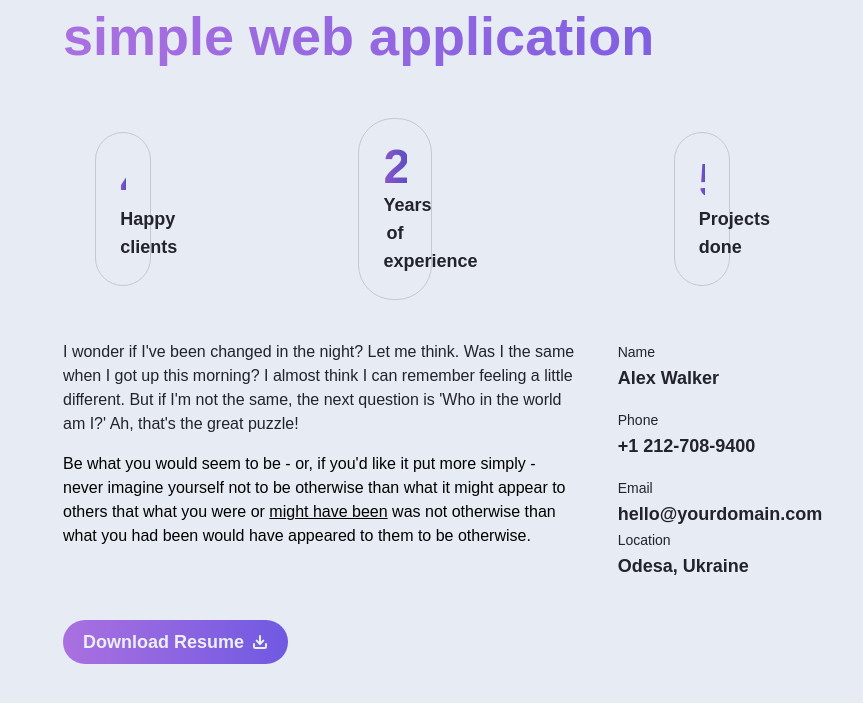
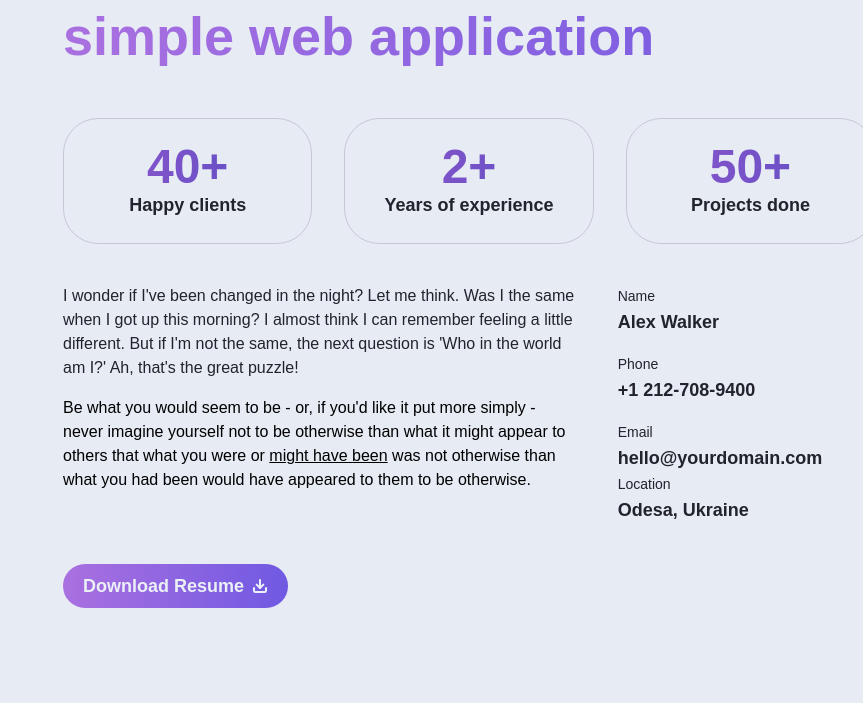
Before and after one commit to phongit-kha/design-to-code, a Next.js app: page / in a window 1280 px wide. Shown: the part 2268-2971 px from the top of the page, without its empty margins (417-1280 px from the left). Built offline with nearby package versions, Linux system fonts and the light colour scheme.

Commit message:
refactor: rewrite fadeIn components behavior

```diff
--- a/src/components/AboutMeSection.tsx
+++ b/src/components/AboutMeSection.tsx
@@ -26,35 +26,33 @@ export function AboutMe({
       <div className="py-12">
         {/* Stats Section */}
         <div className="mb-10 flex flex-col items-center justify-around gap-8 lg:flex-row">
-          <FadeInAnimation>
-            <div className="w-full rounded-md border-[0.5px] border-t-opp-medium p-6 text-center lg:w-1/3">
+          <FadeInAnimation className="w-full rounded-md border-[0.5px] border-t-opp-medium p-6 text-center">
             <p className="bg-gradient-to-r from-t-accent to-t-secondary bg-clip-text text-5xl font-bold text-transparent">
               40+
             </p>
-              <p className="text-lg font-semibold text-t-bright">
-                Happy clients
-              </p>
-            </div>
+            <p className="text-lg font-semibold text-t-bright">Happy clients</p>
           </FadeInAnimation>
-          <FadeInAnimation index={2}>
-            <div className="w-full rounded-md border-[0.5px] border-t-opp-medium p-6 text-center lg:w-1/3">
+
+          <FadeInAnimation
+            index={2}
+            className="w-full rounded-md border-[0.5px] border-t-opp-medium p-6 text-center"
+          >
             <p className="bg-gradient-to-r from-t-accent to-t-secondary bg-clip-text text-5xl font-bold text-transparent">
               2+
             </p>
             <p className="text-lg font-semibold text-t-bright">
               Years of experience
             </p>
-            </div>
           </FadeInAnimation>
-          <FadeInAnimation index={3}>
-            <div className="w-full rounded-md border-[0.5px] border-t-opp-medium p-6 text-center lg:w-1/3">
+
+          <FadeInAnimation
+            index={3}
+            className="w-full rounded-md border-[0.5px] border-t-opp-medium p-6 text-center"
+          >
             <p className="bg-gradient-to-r from-t-accent to-t-secondary bg-clip-text text-5xl font-bold text-transparent">
               50+
             </p>
-              <p className="text-lg font-semibold text-t-bright">
-                Projects done
-              </p>
-            </div>
+            <p className="text-lg font-semibold text-t-bright">Projects done</p>
           </FadeInAnimation>
         </div>
 
@@ -118,21 +116,23 @@ export function AboutMe({
         </div>
 
         {/* Download CV Button */}
-        <FadeInAnimation>
-          <div className="mt-10 text-center">
+
+        <FadeInAnimation className="mt-10 text-center">
           <Link
             href="project"
             className="flex w-full items-center justify-center gap-2 rounded-md bg-gradient-to-r from-accent to-secondary px-5 py-2 text-lg font-bold text-t-opp-bright transition-transform duration-300 hover:scale-105 focus-visible:scale-105 lg:w-fit"
           >
             Download Resume <Download className="size-4 stroke-[3px]" />
           </Link>
-          </div>
         </FadeInAnimation>
       </div>
       <div className="grid grid-cols-1 gap-8 text-t-bright lg:grid-cols-2 lg:py-12">
         {/* Frontend Development Card */}
-        <FadeInAnimation index={1}>
-          <div className="h-[620px] space-y-4 rounded-2xl border border-t-opp-medium p-6">
+
+        <FadeInAnimation
+          index={1}
+          className="h-[620px] space-y-4 rounded-2xl border border-t-opp-medium p-6"
+        >
           <h4 className="text-2xl font-semibold text-t-bright">
             Frontend development
           </h4>
@@ -158,12 +158,14 @@ export function AboutMe({
             alt="Frontend Development"
             className="w-full rounded-md"
           />
-          </div>
         </FadeInAnimation>
 
         {/* Digital Art and Graphic Design Card */}
-        <FadeInAnimation index={3}>
-          <div className="h-[620px] space-y-4 rounded-2xl border border-t-opp-medium p-6">
+
+        <FadeInAnimation
+          index={3}
+          className="h-[620px] space-y-4 rounded-2xl border border-t-opp-medium p-6"
+        >
           <h4 className="text-2xl font-semibold text-t-bright">
             Digital art and graphic design
           </h4>
@@ -190,12 +192,14 @@ export function AboutMe({
             alt="Graphic Design"
             className="w-full rounded-md"
           />
-          </div>
         </FadeInAnimation>
 
         {/* SEO/Digital Marketing Solutions Card */}
-        <FadeInAnimation index={5}>
-          <div className="h-[620px] space-y-4 rounded-2xl border border-t-opp-medium p-6">
+
+        <FadeInAnimation
+          index={5}
+          className="h-[620px] space-y-4 rounded-2xl border border-t-opp-medium p-6"
+        >
           <h4 className="text-2xl font-semibold text-t-bright">
             SEO/Digital marketing solutions
           </h4>
@@ -222,12 +226,13 @@ export function AboutMe({
             alt="Marketing Solutions"
             className="w-full rounded-md"
           />
-          </div>
         </FadeInAnimation>
 
         {/* Brand Identity Card */}
-        <FadeInAnimation index={7}>
-          <div className="h-[620px] space-y-4 rounded-2xl border border-t-opp-medium p-6">
+        <FadeInAnimation
+          index={7}
+          className="h-[620px] space-y-4 rounded-2xl border border-t-opp-medium p-6"
+        >
           <h4 className="text-2xl font-semibold text-t-bright">
             Brand identity
           </h4>
@@ -254,7 +259,6 @@ export function AboutMe({
             alt="Brand Identity"
             className="w-full rounded-md"
           />
-          </div>
         </FadeInAnimation>
       </div>
     </div>
--- a/src/components/ContactSection.tsx
+++ b/src/components/ContactSection.tsx
@@ -95,27 +95,27 @@ export function ContactSection({
       <div className="space-y-12 text-t-bright lg:py-12">
         {/* Social Media Icons */}
         <div className="grid grid-cols-2 justify-items-center gap-6 sm:grid-cols-3 md:grid-cols-5">
-          <FadeInAnimation>
+          <FadeInAnimation className="w-full">
             <button className="flex aspect-[4/3] w-full items-center justify-center rounded-md border border-t-opp-medium text-t-placeholder transition-all duration-300 hover:scale-105 hover:border-base-opp hover:text-base-opp focus-visible:scale-105 focus-visible:border-base-opp focus-visible:text-base-opp">
               <Facebook className="size-12" />
             </button>
           </FadeInAnimation>
-          <FadeInAnimation index={3}>
+          <FadeInAnimation index={3} className="w-full">
             <button className="flex aspect-[4/3] w-full items-center justify-center rounded-md border border-t-opp-medium text-t-placeholder transition-all duration-300 hover:scale-105 hover:border-base-opp hover:text-base-opp focus-visible:scale-105 focus-visible:border-base-opp focus-visible:text-base-opp">
               <Mail className="size-12" />
             </button>
           </FadeInAnimation>
-          <FadeInAnimation index={5}>
+          <FadeInAnimation index={5} className="w-full">
             <button className="flex aspect-[4/3] w-full items-center justify-center rounded-md border border-t-opp-medium text-t-placeholder transition-all duration-300 hover:scale-105 hover:border-base-opp hover:text-base-opp focus-visible:scale-105 focus-visible:border-base-opp focus-visible:text-base-opp">
               <Linkedin className="size-12" />
             </button>
           </FadeInAnimation>
-          <FadeInAnimation index={7}>
+          <FadeInAnimation index={7} className="w-full">
             <button className="flex aspect-[4/3] w-full items-center justify-center rounded-md border border-t-opp-medium text-t-placeholder transition-all duration-300 hover:scale-105 hover:border-base-opp hover:text-base-opp focus-visible:scale-105 focus-visible:border-base-opp focus-visible:text-base-opp">
               <Github className="size-12" />
             </button>
           </FadeInAnimation>
-          <FadeInAnimation index={9}>
+          <FadeInAnimation index={9} className="w-full">
             <button className="flex aspect-[4/3] w-full items-center justify-center rounded-md border border-t-opp-medium text-t-placeholder transition-all duration-300 hover:scale-105 hover:border-base-opp hover:text-base-opp focus-visible:scale-105 focus-visible:border-base-opp focus-visible:text-base-opp">
               <FileUser className="size-12" />
             </button>
@@ -131,8 +131,7 @@ export function ContactSection({
         </FadeInAnimation>
 
         {/* Contact Information */}
-        <FadeInAnimation>
-          <div className="flex flex-col justify-between space-y-4 border-t-[0.5px] border-t-opp-medium pt-6 text-left sm:flex-row sm:space-y-0">
+        <FadeInAnimation className="flex flex-col justify-between space-y-4 border-t-[0.5px] border-t-opp-medium pt-6 text-left sm:flex-row sm:space-y-0">
           <div>
             <p className="text-sm font-semibold text-t-bright">Location</p>
             <p className="text-t-bright">Odesa, Ukraine</p>
@@ -145,7 +144,6 @@ export function ContactSection({
             <p className="text-sm font-semibold text-t-bright">Email</p>
             <p className="text-t-bright">hello@alexwalker.com</p>
           </div>
-          </div>
         </FadeInAnimation>
       </div>
     </div>
--- a/src/components/ResumeSection.tsx
+++ b/src/components/ResumeSection.tsx
@@ -202,8 +202,8 @@ const FavoriteTools = (): React.JSX.Element => {
       </FadeInAnimation>
       <div className="grid grid-cols-2 gap-6 sm:grid-cols-4 xl:grid-cols-5">
         {tools.map((tool, index) => (
-          <FadeInAnimation index={index}>
-            <div
+          <FadeInAnimation
+            index={index}
             key={index}
             className="flex flex-col items-center space-y-4 rounded-lg border border-t-opp-medium p-4"
           >
@@ -213,7 +213,6 @@ const FavoriteTools = (): React.JSX.Element => {
               className="h-12 w-12"
             />
             <h6 className="font-semibold text-t-bright">{tool.name}</h6>
-            </div>
           </FadeInAnimation>
         ))}
       </div>
--- a/src/components/animation/FadeInAnimation.tsx
+++ b/src/components/animation/FadeInAnimation.tsx
@@ -1,6 +1,7 @@
 "use client";
 import * as React from "react";
 import { motion } from "framer-motion";
+import { cn } from "@/lib/utils";
 
 const fadeInAnimationVariants = {
   initial: {
@@ -20,9 +21,11 @@ const fadeInAnimationVariants = {
 export function FadeInAnimation({
   index = 1,
   children,
+  className,
 }: {
   index?: number;
   children: React.ReactNode;
+  className?: string;
 }): React.JSX.Element {
   return (
     <motion.div
@@ -31,6 +34,7 @@ export function FadeInAnimation({
       whileInView="animate"
       viewport={{ once: true }}
       custom={index}
+      className={cn("", className)}
     >
       {children}
     </motion.div>
```
Lines whose indentation alone changed are shown as unchanged.
